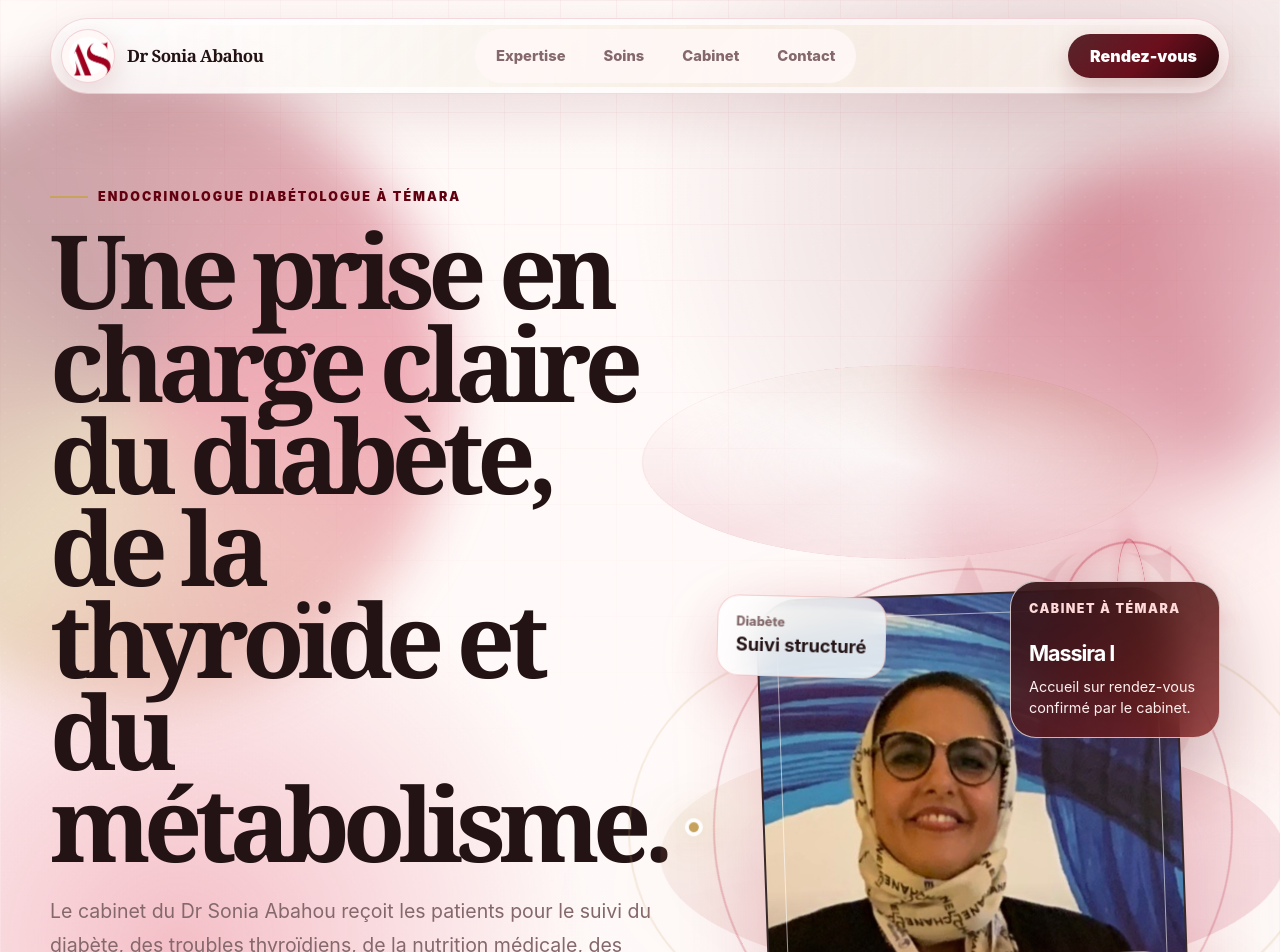
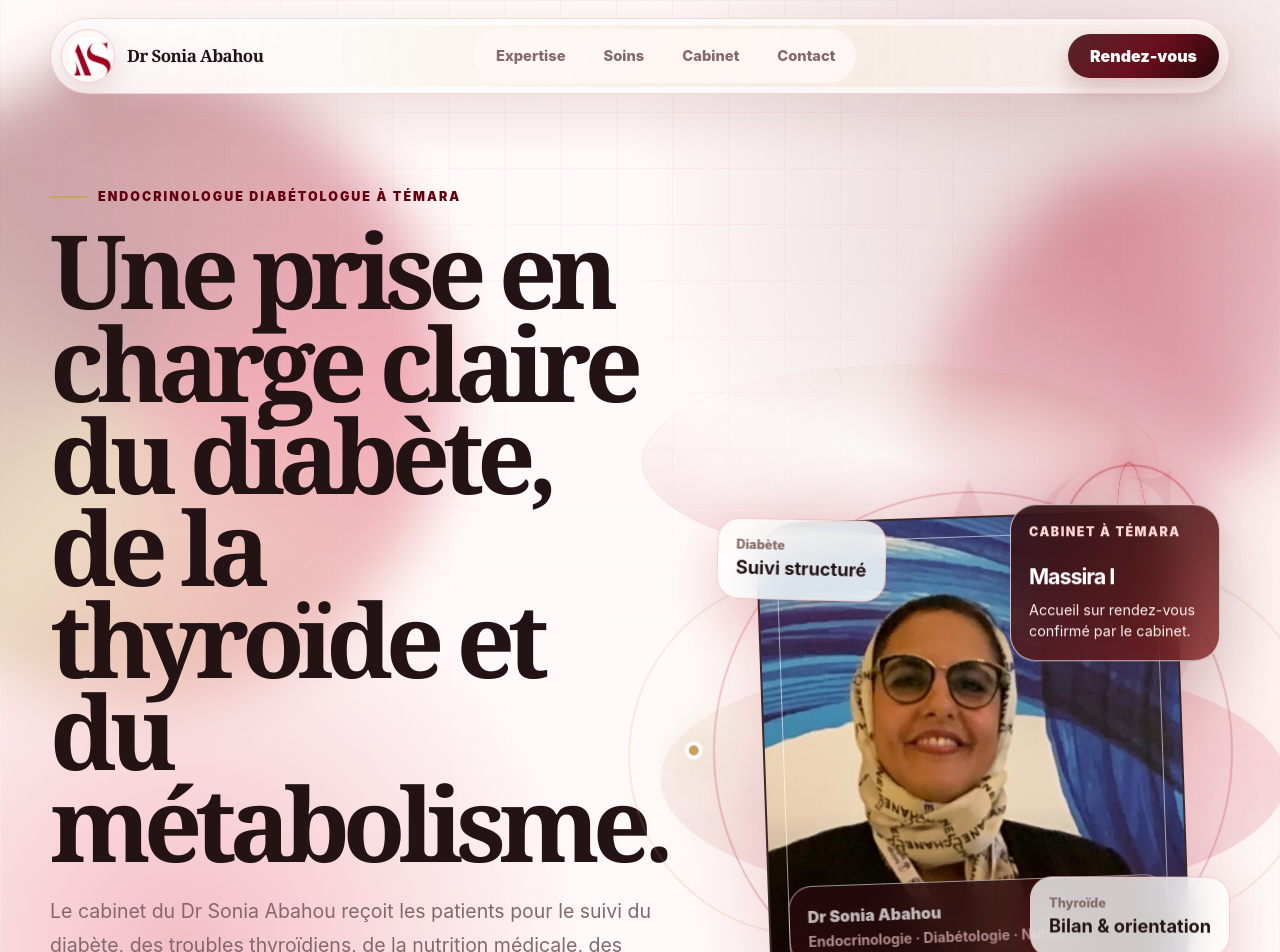
Before and after one commit to Irlsolien/dr-sonia-abahou, a Next.js app: page / in a window 1280 px wide. Shown: the top 952 px of the page. Built offline with nearby package versions, Linux system fonts and the light colour scheme.

Commit message:
Align desktop hero portrait with headline

```diff
--- a/app/globals.css
+++ b/app/globals.css
@@ -549,6 +549,7 @@ h3 {
   min-height: 650px;
   place-items: center;
   perspective: 1200px;
+  transform: translateY(clamp(-118px, -6vw, -70px));
 }
 
 .hero-monogram-watermark {
@@ -2547,6 +2548,7 @@ h3 {
 
   .hero-visual {
     min-height: 510px;
+    transform: none;
   }
 
   .hero-lead {
```
